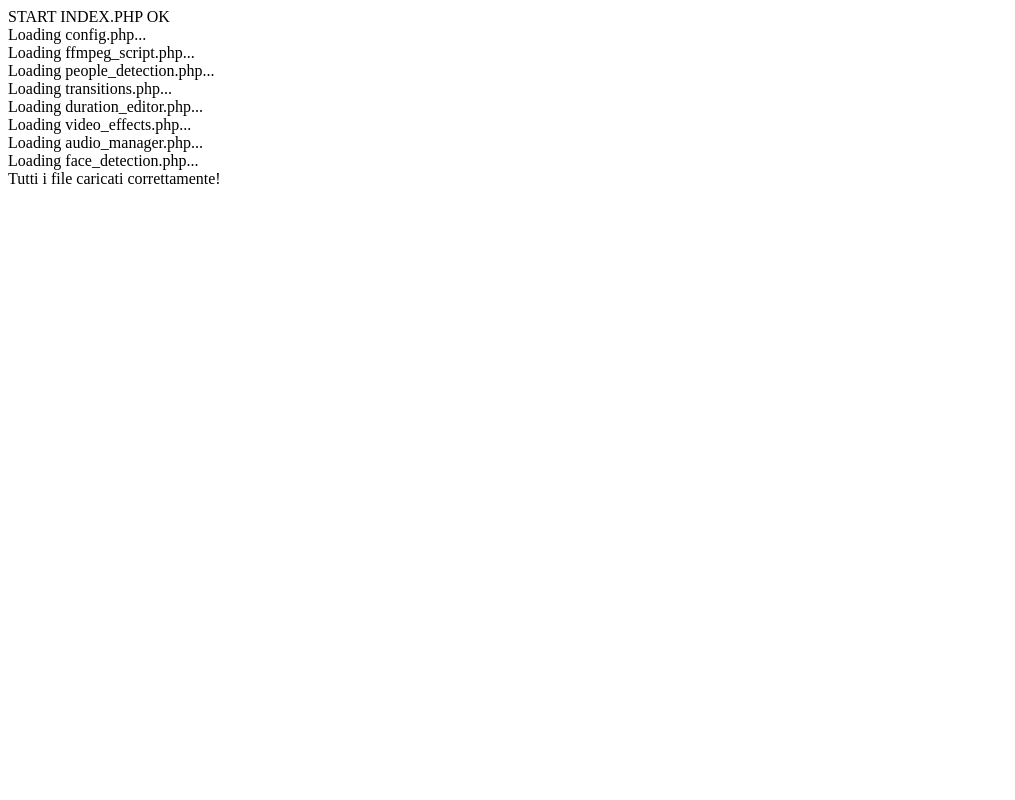
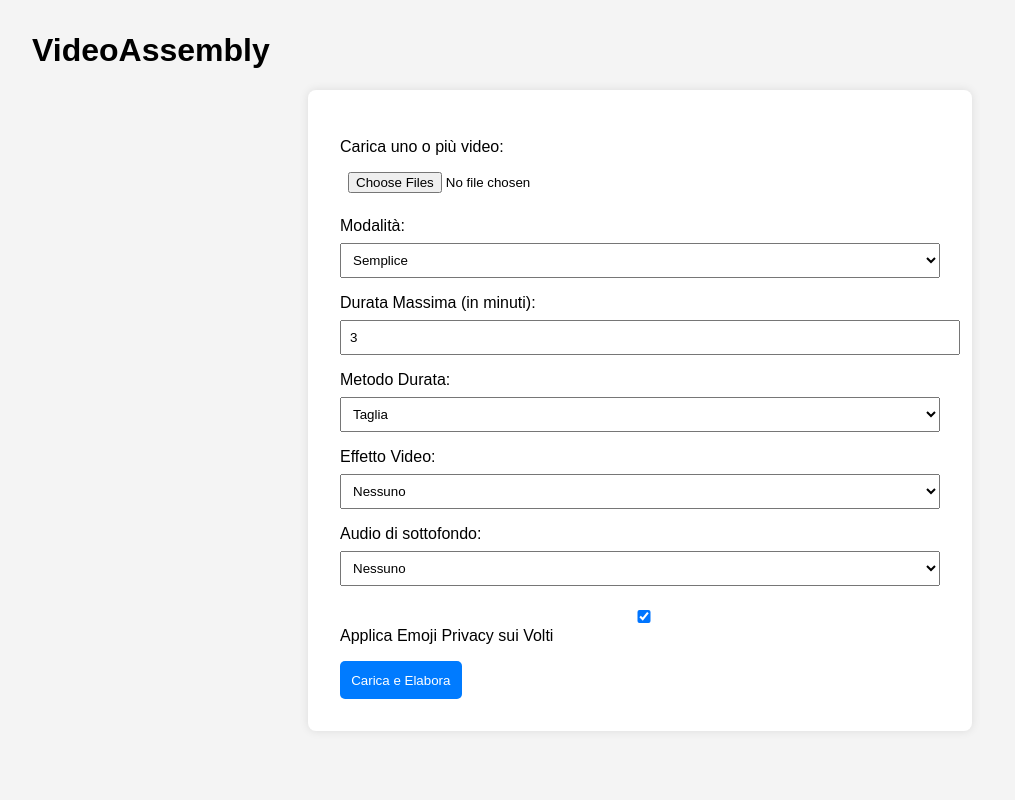
Before and after one commit to blackice282/videoassembly, a PHP site: page / in a window 1280 px wide. Shown: the whole page, without its empty margins (0-1015 px from the left). Run offline with PHP 8.4, Linux system fonts and the light colour scheme.

Commit message:
Add files via upload

```diff
--- a/index.php
+++ b/index.php
@@ -1,31 +1,161 @@
 <?php
-echo "START INDEX.PHP OK<br>";
 error_reporting(E_ALL);
 ini_set('display_errors', 1);
 
-echo "Loading config.php...<br>";
 require_once 'config.php';
-
-echo "Loading ffmpeg_script.php...<br>";
 require_once 'ffmpeg_script.php';
-
-echo "Loading people_detection.php...<br>";
 require_once 'people_detection.php';
-
-echo "Loading transitions.php...<br>";
 require_once 'transitions.php';
-
-echo "Loading duration_editor.php...<br>";
 require_once 'duration_editor.php';
-
-echo "Loading video_effects.php...<br>";
 require_once 'video_effects.php';
-
-echo "Loading audio_manager.php...<br>";
 require_once 'audio_manager.php';
-
-echo "Loading face_detection.php...<br>";
 require_once 'face_detection.php';
 
-echo "Tutti i file caricati correttamente!<br>";
+function createUploadsDir() {
+    if (!file_exists(getConfig('paths.uploads', 'uploads'))) {
+        mkdir(getConfig('paths.uploads', 'uploads'), 0777, true);
+    }
+    if (!file_exists(getConfig('paths.temp', 'temp'))) {
+        mkdir(getConfig('paths.temp', 'temp'), 0777, true);
+    }
+}
+
+function generateOutputName() {
+    return 'render_' . date('Ymd_His') . '.mp4';
+}
+
+function processVideoChain($videos, $options) {
+    $processedVideos = [];
+
+    foreach ($videos as $index => $video) {
+        $working = $video;
+
+        if ($options['mode'] === 'detect_people') {
+            $working = applyPeopleDetection($working);
+        }
+
+        if ($options['duration'] > 0) {
+            $working = applyDurationEdit($working, $options['duration'], $options['duration_method']);
+        }
+
+        if ($options['effect'] !== 'none') {
+            $tmp = getConfig('paths.temp') . "/effect_" . basename($working);
+            if (applyVideoEffect($working, $tmp, $options['effect'])) {
+                $working = $tmp;
+            }
+        }
+
+        if ($options['privacy']) {
+            $tmp = getConfig('paths.temp') . "/privacy_" . basename($working);
+            if (applyFacePrivacy($working, $tmp)) {
+                $working = $tmp;
+            }
+        }
+
+        $processedVideos[] = $working;
+    }
+
+    $final = getConfig('paths.uploads', 'uploads') . "/" . generateOutputName();
+    applyTransitions($processedVideos, $final);
+
+    if ($options['audio'] !== 'none') {
+        $audio = getRandomAudioFromCategory($options['audio']);
+        $temp = str_replace('.mp4', '_audio.mp4', $final);
+        if ($audio && downloadAudio($audio['url'], $tmpAudio = getConfig('paths.temp') . '/track.mp3')) {
+            if (applyBackgroundAudio($final, $tmpAudio, $temp, 0.3)) {
+                rename($temp, $final);
+            }
+        }
+    }
+
+    return $final;
+}
+
+if ($_SERVER["REQUEST_METHOD"] == "POST" && isset($_FILES["videos"])) {
+    createUploadsDir();
+    set_time_limit(600);
+
+    $options = [
+        'mode' => $_POST['mode'] ?? 'simple',
+        'duration' => isset($_POST['duration']) ? intval($_POST['duration']) * 60 : 0,
+        'duration_method' => $_POST['duration_method'] ?? 'trim',
+        'effect' => $_POST['effect'] ?? 'none',
+        'audio' => $_POST['audio'] ?? 'none',
+        'privacy' => isset($_POST['privacy']),
+    ];
+
+    $uploaded = $_FILES["videos"];
+    $uploadedCount = count($uploaded["name"]);
+    $tempVideos = [];
+
+    for ($i = 0; $i < $uploadedCount; $i++) {
+        if ($uploaded["error"][$i] === UPLOAD_ERR_OK) {
+            $name = basename($uploaded["name"][$i]);
+            $tmpPath = $uploaded["tmp_name"][$i];
+            $destPath = getConfig('paths.uploads', 'uploads') . '/' . uniqid("video_") . "_" . $name;
+            move_uploaded_file($tmpPath, $destPath);
+            $tempVideos[] = $destPath;
+        }
+    }
+
+    $result = processVideoChain($tempVideos, $options);
+
+    echo "<h2>Video Elaborato:</h2><p><a href='$result'>Scarica il video</a></p>";
+    exit;
+}
 ?>
+
+<!DOCTYPE html>
+<html lang="it">
+<head>
+    <meta charset="UTF-8">
+    <title>VideoAssembly - Upload</title>
+    <style>
+        body { font-family: sans-serif; margin: 2rem; background: #f4f4f4; }
+        form { background: white; padding: 2rem; border-radius: 8px; max-width: 600px; margin: auto; box-shadow: 0 0 10px rgba(0,0,0,0.1);}
+        label { display: block; margin-top: 1rem; }
+        input, select { width: 100%; padding: 0.5rem; margin-top: 0.5rem; }
+        button { margin-top: 1rem; padding: 0.7rem; background: #007bff; color: white; border: none; border-radius: 5px; cursor: pointer; }
+        button:hover { background: #0056b3; }
+    </style>
+</head>
+<body>
+<h1>VideoAssembly</h1>
+<form method="post" enctype="multipart/form-data">
+    <label>Carica uno o più video:
+        <input type="file" name="videos[]" multiple required>
+    </label>
+    <label>Modalità:
+        <select name="mode">
+            <option value="simple">Semplice</option>
+            <option value="detect_people">Rileva Persone</option>
+        </select>
+    </label>
+    <label>Durata Massima (in minuti):
+        <input type="number" name="duration" value="3">
+    </label>
+    <label>Metodo Durata:
+        <select name="duration_method">
+            <option value="trim">Taglia</option>
+            <option value="speed">Accelera</option>
+        </select>
+    </label>
+    <label>Effetto Video:
+        <select name="effect">
+            <option value="none">Nessuno</option>
+            <option value="bw">Bianco e Nero</option>
+            <option value="vintage">Vintage</option>
+            <option value="contrast">Contrasto</option>
+        </select>
+    </label>
+    <label>Audio di sottofondo:
+        <select name="audio">
+            <option value="none">Nessuno</option>
+            <option value="emozionale">Emozionale</option>
+        </select>
+    </label>
+    <label><input type="checkbox" name="privacy" checked> Applica Emoji Privacy sui Volti</label>
+    <button type="submit">Carica e Elabora</button>
+</form>
+</body>
+</html>
```
